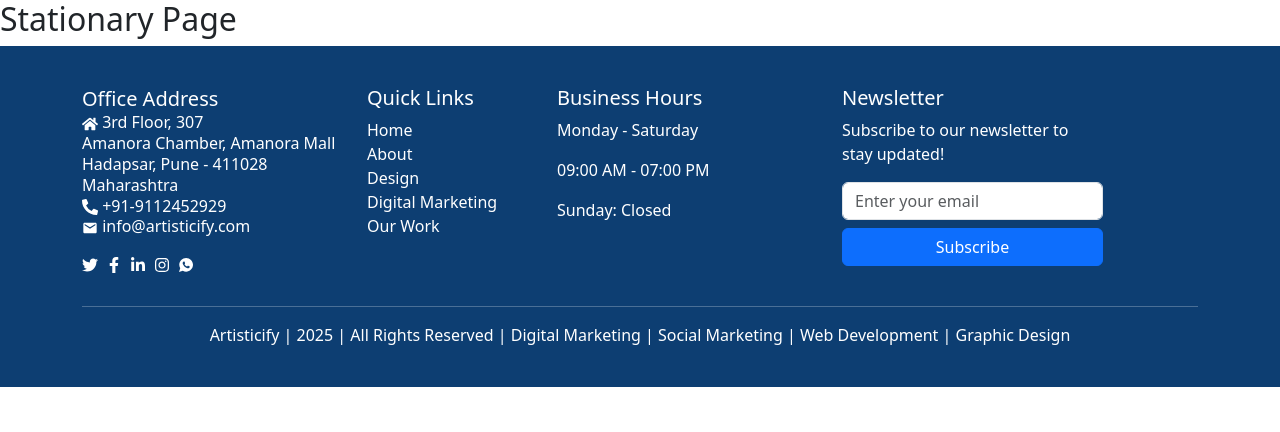
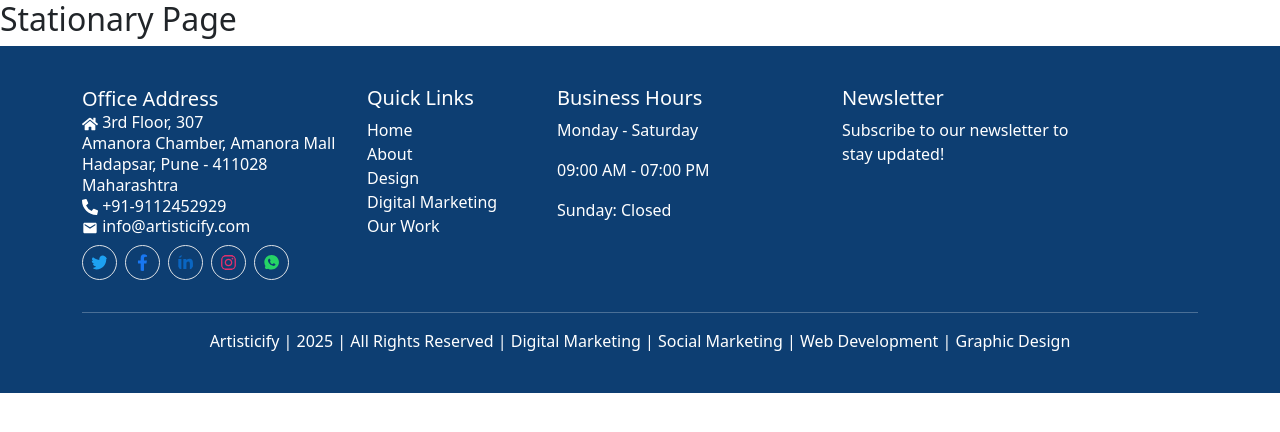
Before and after one commit to Pranav-019/Artisticify, a React (Vite) app: page /stationary in a window 1280 px wide. Shown: the top 432 px of the page. Built offline with nearby package versions, Linux system fonts and the light colour scheme.

Commit message:
few chnages in packages

```diff
--- a/src/App.css
+++ b/src/App.css
@@ -3,6 +3,7 @@
   max-height: 140vh;
   background: radial-gradient(circle at center, #cceeff 10%, #99ddff 30%, #e6f7ff 50%, transparent 70%),
               linear-gradient(135deg, #e6f7ff 0%, #f0f9ff 100%);
+
   background-size: cover;
   font-family: -apple-system, BlinkMacSystemFont, 'Segoe UI', Roboto, sans-serif;
   position: relative;
--- a/src/Components/Footer.jsx
+++ b/src/Components/Footer.jsx
@@ -32,12 +32,52 @@
               <p>
                 <MdEmail /> info@artisticify.com
               </p>
-              <div className="mt-3">
-                <FaTwitter className="social-icon me-2" />
-                <FaFacebookF className="social-icon me-2" />
-                <FaLinkedinIn className="social-icon me-2" />
-                <FaInstagram className="social-icon me-2" />
-                <IoLogoWhatsapp className="social-icon me-2" />
+              <div className="mt-2">
+                <FaTwitter
+                  className="social-icon border border-1 rounded-circle p-2 me-2"
+                  style={{
+                    width: "35px",
+                    height: "35px",
+                    color: "#1DA1F2",
+                    borderColor: "#1DA1F2",
+                  }}
+                />
+                <FaFacebookF
+                  className="social-icon border border-1 rounded-circle p-2 me-2"
+                  style={{
+                    width: "35px",
+                    height: "35px",
+                    color: "#1877F2",
+                    borderColor: "#1877F2",
+                  }}
+                />
+                <FaLinkedinIn
+                  className="social-icon border border-1 rounded-circle p-2 me-2"
+                  style={{
+                    width: "35px",
+                    height: "35px",
+                    color: "#0A66C2",
+                    borderColor: "#0A66C2",
+                  }}
+                />
+                <FaInstagram
+                  className="social-icon border border-1 rounded-circle p-2 me-2"
+                  style={{
+                    width: "35px",
+                    height: "35px",
+                    color: "#E1306C",
+                    borderColor: "#E1306C",
+                  }}
+                />
+                <IoLogoWhatsapp
+                  className="social-icon border border-1 rounded-circle p-2 me-2"
+                  style={{
+                    width: "35px",
+                    height: "35px",
+                    color: "#25D366",
+                    borderColor: "#25D366",
+                  }}
+                />
               </div>
             </div>
           </Col>
@@ -92,14 +132,7 @@
           <Col md={3} sm={6}>
             <h5>Newsletter</h5>
             <p>Subscribe to our newsletter to stay updated!</p>
-            <form>
-              <input
-                type="email"
-                placeholder="Enter your email"
-                className="form-control mb-2"
-              />
-              <button className="btn btn-primary w-100">Subscribe</button>
-            </form>
+
           </Col>
         </Row>
         <hr />
--- a/src/Components/Logo/logo.css
+++ b/src/Components/Logo/logo.css
@@ -1,5 +1,5 @@
 /* General Styles */
-.Logo {
+/* .Logo {
     max-height: 140vh;
     background: radial-gradient(circle at center, #cceeff 10%, #99ddff 30%, #e6f7ff 50%, transparent 70%),
               linear-gradient(135deg, #e6f7ff 0%, #f0f9ff 100%);
@@ -10,7 +10,7 @@
     align-items: center;
     position: relative;
     overflow: hidden;
-  }
+  } */
 
   /* Navbar */
   .navbar {
@@ -112,7 +112,7 @@
     transform: translate(-50%, -50%);
     text-align: center;
     color: #4c4949;
-    font-size: 3rem;
+    /* font-size: 3rem; */
     font-weight: bold;
     width: 70%;
     line-height: 1.6;
@@ -214,6 +214,7 @@
     display: flex;
     justify-content: center;
     gap: 20px;
+
     margin-top: 50px;
 
   }
@@ -221,21 +222,28 @@
   .package {
     padding: 30px;
     border-radius: 12px; /* Rounded corners */
-    width: 250px;
+    /* background-color: #333; */
+    width: 25%;
     box-shadow: 0 4px 8px rgba(0, 0, 0, 0.1);
-    text-align: center;
+    text-align: left;
     box-shadow: 2px solid black; /* Black border */
     transition: transform 0.3s ease, box-shadow 0.3s ease;
-    margin-top: 200px;
+    margin-top: 100px;
+    line-height: 20px;
   }
 
   .package:hover {
-    background: radial-gradient(circle at center, #cceeff 10%, #99ddff 30%, #e6f7ff 50%, transparent 70%),
-                linear-gradient(135deg, #e6f7ff 0%, #f0f9ff 100%);
+    background: #0d3e72;
+    color: white;
     transform: translateY(-10px);
     box-shadow: 0 6px 12px rgba(0, 0, 0, 0.15);
   }
-
+  .package:hover h3,
+.package:hover p,
+.package:hover ul li,
+.package:hover button {
+  color: white; /* Ensure all text inside the package turns white */
+}
   .package h3 {
     font-size: 1.8rem;
     color: #333;
@@ -261,8 +269,8 @@
   }
 
   .package button {
-    background-color: black; /* Black button */
     color: white;
+    background-color:  #0d3e72;
     padding: 10px 20px;
     border: none;
     border-radius: 4px;
@@ -270,7 +278,10 @@
     font-size: 1.1rem;
     transition: background-color 0.3s ease;
   }
-
+  .package:hover .pck-btn{
+    background-color:white;
+    color: black;
+  }
   .package button:hover {
     background-color: #333; /* Darker black on hover */
   }
@@ -294,3 +305,11 @@
     font-size: 1.2em;
     color: #555;
   }
+  .description-part {
+    width: 500px;  /* Adjust as needed */
+    height: auto; /* Adjust as needed */
+    box-shadow: 0 4px 8px rgba(0, 0, 0, 0.1);
+    margin: 10px;
+    font-size: 30px;
+    padding: 20px;
+  }
--- a/src/Components/Logo/logo.jsx
+++ b/src/Components/Logo/logo.jsx
@@ -89,20 +89,20 @@
     navigate(path);
   };
 
-  const loadMorePackages = () => {
-    if (loading) return;
-    setLoading(true);
-    setTimeout(() => {
-      setPackages((prev) => [
-        ...prev,
-        ...initialPackages.map((pkg) => ({
-          ...pkg,
-          name: `${pkg.name} (New)`,
-        })),
-      ]);
-      setLoading(false);
-    }, 1000); // Simulate loading delay
-  };
+  // const loadMorePackages = () => {
+  //   if (loading) return;
+  //   setLoading(true);
+  //   setTimeout(() => {
+  //     setPackages((prev) => [
+  //       ...prev,
+  //       ...initialPackages.map((pkg) => ({
+  //         ...pkg,
+  //         name: `${pkg.name} (New)`,
+  //       })),
+  //     ]);
+  //     setLoading(false);
+  //   }, 1000); // Simulate loading delay
+  // };
 
   return (
     <div className="Logo">
@@ -143,40 +143,52 @@
       </nav>
 
       {/* Logo Design Description */}
-      <div className={`logo-description ${isVisible ? "visible" : ""}`}>
+      <div className={`logo-description  ${isVisible ? "visible" : ""}`}>
       <div className="description-part description-left">
+  <i className="fas fa-pen-fancy"></i>
   Our logo design services focus on creating unique and memorable brand identities.
 </div>
 <div className="description-part description-right">
+  <i className="fas fa-briefcase"></i>
   Let us craft a logo that truly represents your business and leaves a lasting impression.
 </div>
+
       </div>
 
+
       {/* Scrollable Content */}
-      <div className="scrollable-content">
+      <div className="">
         {/* Logo Image */}
+
         <div className="logo-image">
           <img src={logos} alt="Artisticify Logo" />
         </div>
 
         {/* Package Section */}
-        <div className="packages" style={{height:"auto"}}>
+        {/* <h1 className="text-center mb-3">Our Packages</h1> */}
+        <div className="packages" >
+  {/* Centering the h1 text */}
+
+
   {packages.map((pkg, index) => (
-            <div className="package" key={index}>
-              <h3>{pkg.name}</h3>
+    <div className="package mb-3" key={index}>
+      <h3 className="text-center">{pkg.name}</h3>
       <p>{pkg.description}</p>
       <ul>
         {pkg.features.map((feature, i) => (
           <li key={i}>{feature}</li>
         ))}
       </ul>
-              <button>Buy Now</button>
+      <button className="pck-btn rounded-pill d-flex justify-content-center mx-auto">
+        Buy Now
+      </button>
     </div>
   ))}
 </div>
-        <div ref={loaderRef} className="loader">
+
+        {/* <div ref={loaderRef} className="loader">
           {loading ? "Loading more packages..." : "Scroll down for more packages"}
-        </div>
+        </div> */}
       </div>
     </div>
   );
```
Lines whose indentation alone changed are shown as unchanged.
